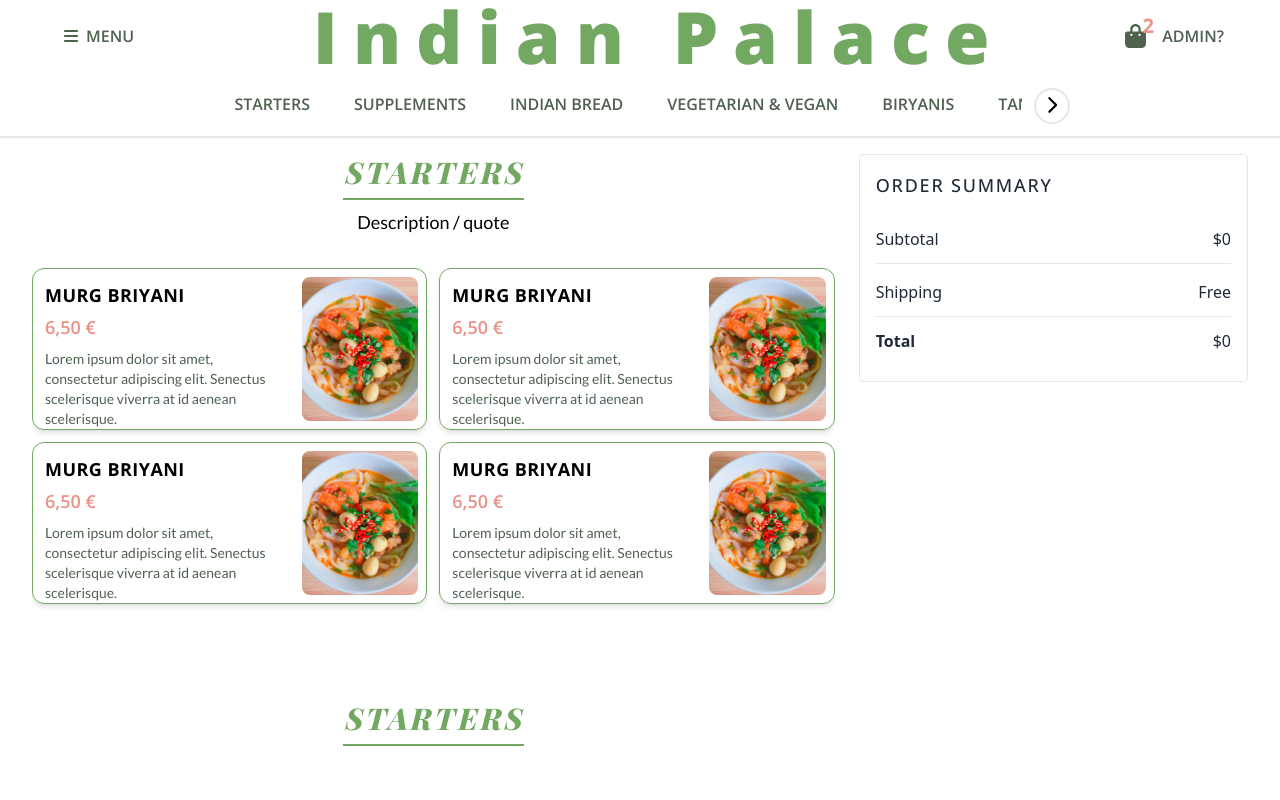
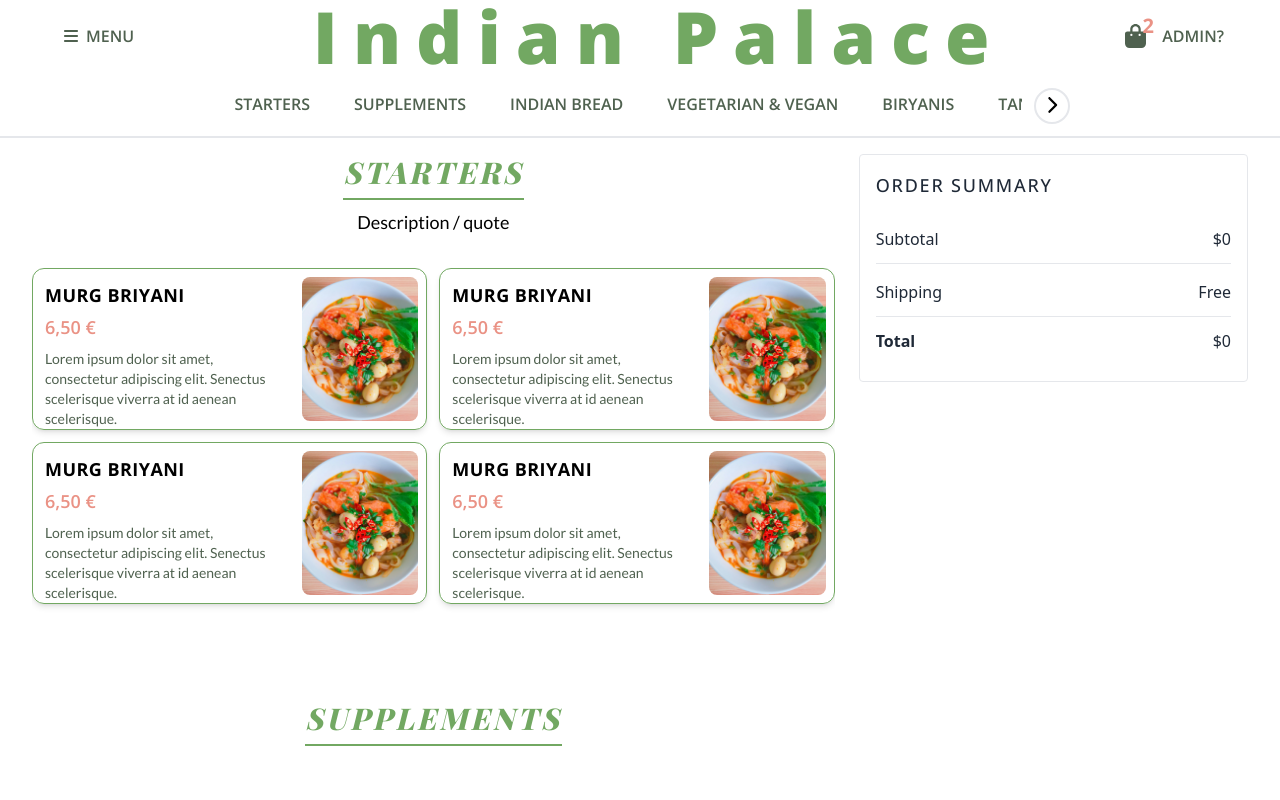
Before and after one commit to tanvir193palok/Indian_Palace, a Next.js app: page /menu in a window 1280 px wide. Shown: the top 800 px of the page. Built offline with nearby package versions, Linux system fonts and the light colour scheme; a web font is replaced by a local one.

Commit message:
Added category based filtering

```diff
--- /dev/null
+++ b/app/location/page.js
@@ -0,0 +1,11 @@
+
+
+const page = () => {
+  return (
+    <div>
+      Location page
+    </div>
+  )
+}
+
+export default page
--- a/app/menu/page.js
+++ b/app/menu/page.js
@@ -1,18 +1,18 @@
 import CheckoutSummary from "@/components/checkout/CheckoutSummary";
-import FoodCategory from "@/components/menu/Foods";
+import FoodCategory from "@/components/menu/FoodCategory";
 import Overlay from "@/components/Overlay";
+import { categoriesData } from "@/data";
 
-const MenuPage = () => {
+const MenuPage = ({ searchParams: { category } }) => {
+  const categories = category ? [category] : categoriesData;
+
   return (
     <div className="relative container grid grid-cols-12 items-start pb-16 pt-4 gap-6">
       <Overlay />
       <div className="col-span-8 grid grid-cols-3 gap-4 h-[75vh] overflow-y-auto hiddenScrollbar">
-        <FoodCategory />
-        <FoodCategory />
-        <FoodCategory />
-        <FoodCategory />
-        <FoodCategory />
-        <FoodCategory />
+        {categories.map((category, idx) => (
+          <FoodCategory key={idx} category={category} />
+        ))}
       </div>
 
       <div className="col-span-4 sticky top-4">
--- a/components/menu/Foods.jsx
+++ b/components/menu/FoodCategory.jsx
@@ -4,10 +4,11 @@ import { useState } from "react";
 import FoodCard from "./FoodCard";
 import FoodModal from "./FoodModal";
 
-const FoodCategory = () => {
+const FoodCategory = ({ category }) => {
   const [showModal, setShowModal] = useState(false);
   const [modalInfo, setModalInfo] = useState(null);
 
+  //Dummy data
   const foodData = {
     name: "Murg Briyani",
     description:
@@ -16,11 +17,13 @@ const FoodCategory = () => {
     imageSrc: "/menu/food3.jpg",
   };
 
+  //Add method to fetch data based on category
+
   return (
     <div className="col-span-9 pb-20">
       <div className="flex flex-col justify-center items-center mb-8">
         <p className="mb-2 uppercase tracking-widest font-secondary italic text-3xl text-nav font-extrabold pb-2 border-b-2 border-nav">
-          Starters
+          {category}
         </p>
         <p className="font-lato text-lg">Description / quote</p>
       </div>
--- a/components/nav/CategoryData.jsx
+++ b/components/nav/CategoryData.jsx
@@ -1,9 +1,15 @@
 import Image from "next/image";
+import { useRouter } from "next/navigation";
 import { menuData } from "@/data";
-import Link from "next/link";
 
 const CategoryData = ({ category, setActiveCategory }) => {
   const { menuItems } = menuData;
+  const router = useRouter();
+
+  const handleRedirect = () => {
+    router.push(`/menu?category=${encodeURIComponent(category)}`);
+    setActiveCategory(null);
+  };
 
   return (
     <div
@@ -31,13 +37,13 @@ const CategoryData = ({ category, setActiveCategory }) => {
         ))}
       </div>
       <div className="flex justify-center">
-        <Link
-          href="#"
+        <button
+          onClick={handleRedirect}
           className="font-primary font-medium
-      tracking-wide hover:text-nav border-b border-transparent hover:border-b hover:border-nav uppercase mb-10"
+          tracking-wide hover:text-nav border-b border-transparent hover:border-b hover:border-nav uppercase mb-10"
         >
           View More
-        </Link>
+        </button>
       </div>
     </div>
   );
--- a/components/nav/Dropdown.jsx
+++ b/components/nav/Dropdown.jsx
@@ -5,9 +5,10 @@ import Link from "next/link";
 
 const Dropdown = () => {
   const { setDropdownMenu } = useDropdownMenu();
+
   return (
     <div
-      className="absolute font-primary font-medium text-md left-0 top-full bg-white shadow-md py-3 divide-y divide-gray-300 divide-dashed opacity-100
+      className="absolute container font-primary font-medium text-md left-0 top-full bg-white shadow-md py-3 divide-y divide-gray-300 divide-dashed opacity-100
    transition duration-300 visible w-[400px] uppercase"
       style={{ top: "100%" }}
     >
@@ -28,7 +29,7 @@ const Dropdown = () => {
       </Link>
 
       <Link
-        href="/menu"
+        href="/menu?category=New Arrival"
         onClick={(prev) => setDropdownMenu(!prev)}
         className="flex items-center px-6 py-3 hover:bg-gray-100 transition"
       >
@@ -36,11 +37,19 @@ const Dropdown = () => {
       </Link>
 
       <Link
-        href="/shop?category=Home Furniture"
+        href="/menu?category=Discover Discount"
         onClick={(prev) => setDropdownMenu(!prev)}
         className="flex items-center px-6 py-3 hover:bg-gray-100 transition"
       >
         <span className="ml-6 text-gray-600">Discover Discount</span>
+      </Link>
+
+      <Link
+        href="/location"
+        onClick={(prev) => setDropdownMenu(!prev)}
+        className="flex items-center px-6 py-3 hover:bg-gray-100 transition"
+      >
+        <span className="ml-6 text-gray-600">Find us</span>
       </Link>
 
       <Link
--- a/components/nav/Navbar.jsx
+++ b/components/nav/Navbar.jsx
@@ -8,23 +8,7 @@ import {
   faChevronRight,
 } from "@fortawesome/free-solid-svg-icons";
 import CategoryData from "./CategoryData";
-
-const categories = [
-  "Starters",
-  "Supplements",
-  "Indian Bread",
-  "Vegetarian & Vegan",
-  "Biryanis",
-  "Tandoori Specialties",
-  "Chicken",
-  "Lamb",
-  "Chili Specialties",
-  "Fish & Prawns",
-  "Duck",
-  "Indian Palace Specialties",
-  "Dessert",
-  "Drinks",
-];
+import { categoriesData } from "@/data";
 
 const Navbar = () => {
   const scrollRef = useRef(null);
@@ -129,14 +113,14 @@ const Navbar = () => {
           className="flex w-[800px] overflow-hidden scrollbar-hide pb-2 mx-3"
         >
           <div className="flex space-x-5 py-3">
-            {categories.map((category) => (
+            {categoriesData.map((category) => (
               <div
                 className="relative group"
                 key={category}
                 onMouseEnter={() => setActiveCategory(category)}
               >
                 <Link
-                  href={`/shop?category=${encodeURIComponent(category)}`}
+                  href=""
                   className="relative px-3 py-3 whitespace-nowrap font-primary font-semibold text-md uppercase text-text transition rounded-md hover:bg-gray-200"
                   style={{ boxSizing: "border-box" }}
                 >
--- a/data.js
+++ b/data.js
@@ -61,6 +61,23 @@ export const bannersData = [
   },
 ];
 
+export const categoriesData = [
+  "Starters",
+  "Supplements",
+  "Indian Bread",
+  "Vegetarian & Vegan",
+  "Biryanis",
+  "Tandoori Specialties",
+  "Chicken",
+  "Lamb",
+  "Chili Specialties",
+  "Fish & Prawns",
+  "Duck",
+  "Indian Palace Specialties",
+  "Dessert",
+  "Drinks",
+];
+
 export const menuData = {
   title: "With Our Menu",
   description:
```
